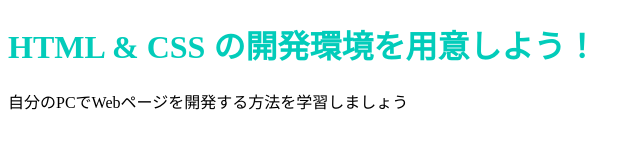
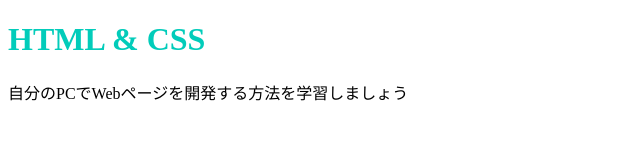
Before and after one commit to TakenakaHanbe/Hambe, a plain HTML site: page index.html in a window 1280 px wide. Shown: the whole page, without its empty margins (0-640 px from the left). Drawn offline with Linux system fonts and the light colour scheme.

Commit message:
Update index.html

```diff
--- a/index.html
+++ b/index.html
@@ -6,7 +6,7 @@
     <title>Progate</title>
   </head>
   <body>
-    <h1 class="title">HTML & CSS の開発環境を用意しよう！</h1>
+    <h1 class="title">HTML & CSS </h1>
     <p>自分のPCでWebページを開発する方法を学習しましょう</p>
   </body>
 </html>
```
